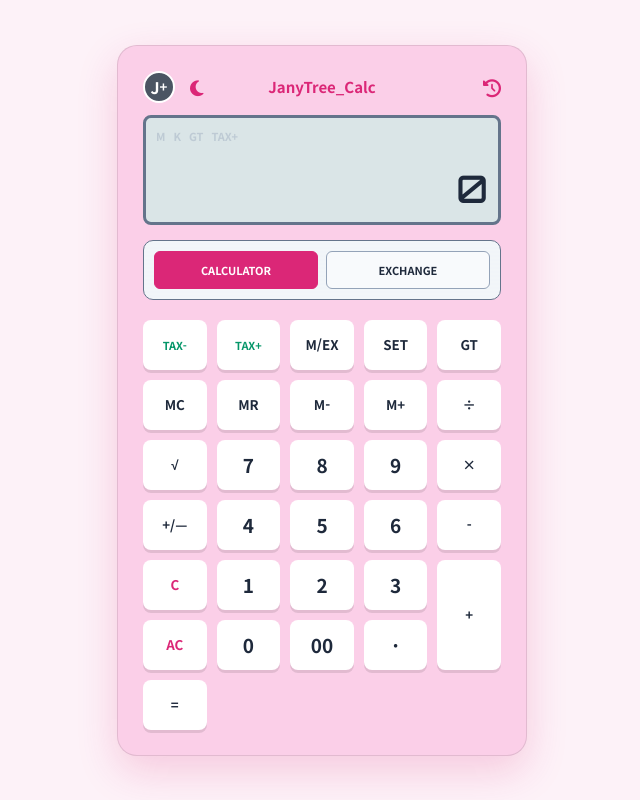
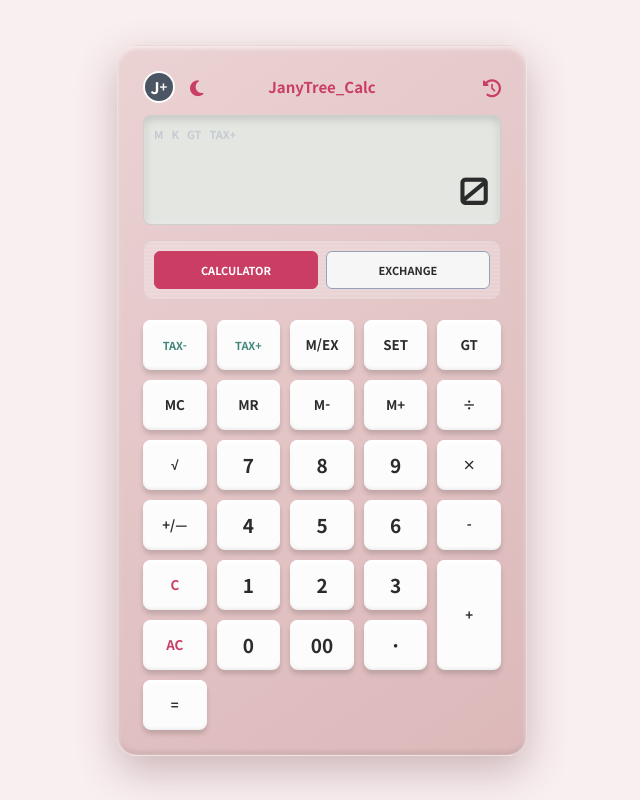
Before and after one commit to heezin2/Calculator, a plain HTML site: page index.html in a window 1280 px wide. Shown: the whole page, without its empty margins (318-958 px from the left). Drawn offline with Linux system fonts and the light colour scheme; no server answers.

Commit message:
카시오 디자인 stitch에 요쳥후 변경

```diff
--- a/style.css
+++ b/style.css
@@ -1,27 +1,29 @@
 :root {
-    --bg-app: #fdf2f8;
-    --calc-body: #fbcfe8;
-    --lcd-bg: #dae5e7;
-    --mode-bg: #f1f5f9;
-    --btn-main: #ffffff;
-    --btn-func: #f8fafc;
-    --text-pink: #db2777;
-    --text-green: #059669;
-    --text-main: #1e293b;
-    --shadow: rgba(219, 39, 119, 0.2);
+    --bg-app: #f9eff0;
+    --calc-body-top: #ebd2d3;
+    --calc-body-bot: #dcb8b9;
+    --lcd-bg: #e4e6e2;
+    --mode-bg: rgba(255, 255, 255, 0.2);
+    --btn-main: #fcfcfc;
+    --btn-func: #f6f6f6;
+    --text-pink: #ca3e63;
+    --text-green: #40887b;
+    --text-main: #2b2b2b;
+    --shadow: rgba(100, 50, 60, 0.3);
 }
 
 body.dark-mode {
-    --bg-app: #0f172a;
-    --calc-body: #1e293b;
-    --lcd-bg: #2d3e40;
-    --mode-bg: #0f172a;
-    --btn-main: #334155;
-    --btn-func: #475569;
-    --text-pink: #f472b6;
-    --text-green: #34d399;
-    --text-main: #f8fafc;
-    --shadow: rgba(0, 0, 0, 0.5);
+    --bg-app: #1f1416;
+    --calc-body-top: #4a3436;
+    --calc-body-bot: #362224;
+    --lcd-bg: #323531;
+    --mode-bg: rgba(0, 0, 0, 0.2);
+    --btn-main: #2a2a2a;
+    --btn-func: #222222;
+    --text-pink: #e86487;
+    --text-green: #56baa8;
+    --text-main: #ececec;
+    --shadow: rgba(0, 0, 0, 0.6);
 }
 
 * {
@@ -43,11 +45,13 @@ body {
 
 .casio-body {
     width: 410px;
-    background-color: var(--calc-body);
+    background: linear-gradient(145deg, var(--calc-body-top), var(--calc-body-bot));
     padding: 25px;
     border-radius: 20px;
-    box-shadow: 0 15px 40px var(--shadow);
-    border: 1px solid rgba(0, 0, 0, 0.1);
+    box-shadow: 0 15px 40px var(--shadow),
+                inset 0 2px 5px rgba(255,255,255,0.7),
+                inset 0 -3px 5px rgba(0,0,0,0.1);
+    border: 1px solid rgba(255, 255, 255, 0.4);
     position: relative;
 }
 
@@ -100,7 +104,9 @@ body {
     background-color: var(--lcd-bg);
     height: 110px;
     border-radius: 8px;
-    border: 3px solid #64748b;
+    border: 1px solid rgba(0, 0, 0, 0.1);
+    box-shadow: inset 0 3px 8px rgba(0,0,0,0.15),
+                inset 0 -2px 4px rgba(255,255,255,0.5);
     padding: 10px;
     margin-bottom: 15px;
     display: flex;
@@ -131,11 +137,11 @@ body {
 
 .mode-area-container {
     background-color: var(--mode-bg);
-    background-image: linear-gradient(0deg, transparent 50%, rgba(255, 255, 255, 0.05) 50%);
+    background-image: linear-gradient(0deg, transparent 50%, rgba(255, 255, 255, 0.1) 50%);
     background-size: 100% 4px;
     padding: 10px;
     border-radius: 10px;
-    border: 1px solid #64748b;
+    border: 1px solid rgba(0, 0, 0, 0.05);
     margin-bottom: 20px;
 }
 
@@ -175,14 +181,20 @@ body {
     background-color: var(--btn-main);
     font-weight: 700;
     color: var(--text-main);
-    box-shadow: 0 3px rgba(0, 0, 0, 0.1);
+    box-shadow: 0 4px 5px rgba(0,0,0,0.15),
+                inset 0 3px 3px rgba(255,255,255,1),
+                inset 0 -2px 3px rgba(0,0,0,0.05);
     cursor: pointer;
     outline: none;
+    position: relative;
+    top: 0;
 }
 
 .btn:active {
-    transform: translateY(2px);
-    box-shadow: none;
+    top: 3px;
+    box-shadow: 0 1px 2px rgba(0,0,0,0.1),
+                inset 0 1px 2px rgba(255,255,255,0.8),
+                inset 0 -1px 2px rgba(0,0,0,0.05);
 }
 
 .btn-tax {
```
